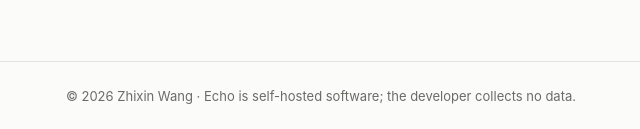
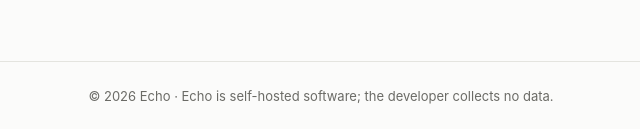
Before and after one commit to LostStarJustin/loststarjustin.github.io, a website: page echo/index.html in a window 1280 px wide. Shown: the part 2231-2360 px from the top of the page, 319-959 px from the left. Drawn offline with Linux system fonts and the light colour scheme.

Commit message:
页脚署名改为 © 2026 Echo（全站）

```diff
--- a/echo/index.html
+++ b/echo/index.html
@@ -81,6 +81,6 @@ codesign -dvv /Applications/Echo.app
 <h2>更多 / More</h2>
 <p><a href="support/">技术支持与常见问题 / Support &amp; FAQ</a> · <a href="privacy/">隐私政策 / Privacy policy</a> · <a href="https://github.com/LostStarJustin/loststarjustin.github.io/releases">全部版本 / All releases</a></p>
 </main>
-<footer class="foot">© 2026 Zhixin Wang · Echo is self-hosted software; the developer collects no data.</footer>
+<footer class="foot">© 2026 Echo · Echo is self-hosted software; the developer collects no data.</footer>
 </body>
 </html>
```
Also changed, not shown: echo/privacy/index.html (+1 -1 lines), echo/selfhost/index.html (+1 -1 lines), echo/support/index.html (+1 -1 lines), index.html (+1 -1 lines), tools/page.html (+1 -1 lines).
